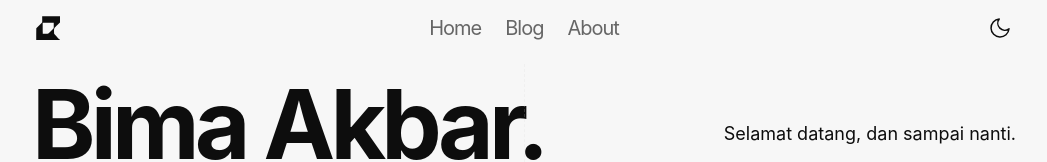
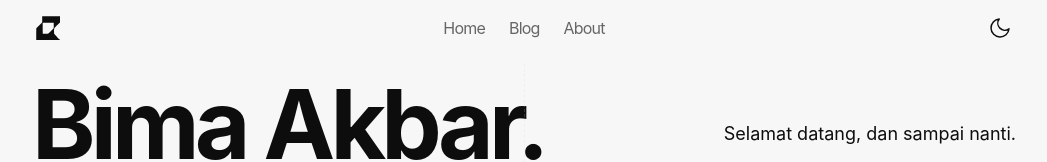
Before and after one commit to c0desk1/bimaakbar-web, a Next.js app: page / in a window 1280 px wide. Shown: the top 162 px of the page, without its empty margins (116-1163 px from the left). Built offline with nearby package versions, Linux system fonts and the light colour scheme.

Commit message:
Update Header.tsx

```diff
--- a/src/components/Header.tsx
+++ b/src/components/Header.tsx
@@ -57,7 +57,7 @@ export default function Header() {
             </svg>
           </Link>
 
-          <nav role="navigation" className="text-xl hidden md:flex gap-6 text-[var(--muted-foreground)]">
+          <nav role="navigation" className="text-md hidden md:flex gap-6 text-[var(--muted-foreground)]">
             <Link href="/" className="tracking-tighter leading-tight md:leading-none hover:text-[var(--foreground)]">Home</Link>
             <Link href="/blog" className="tracking-tighter leading-tight md:leading-none hover:text-[var(--foreground)]">Blog</Link>
             <Link href="/about" className="tracking-tighter leading-tight md:leading-none hover:text-[var(--foreground)]">About</Link>
```
